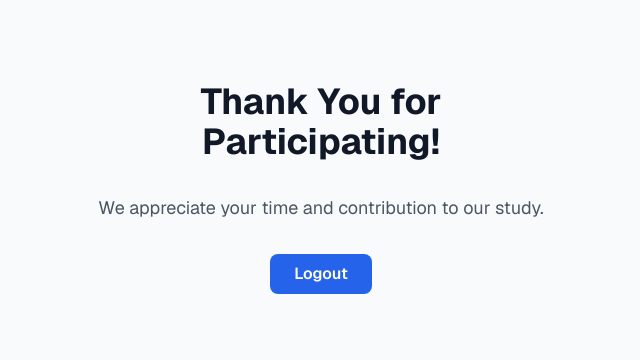
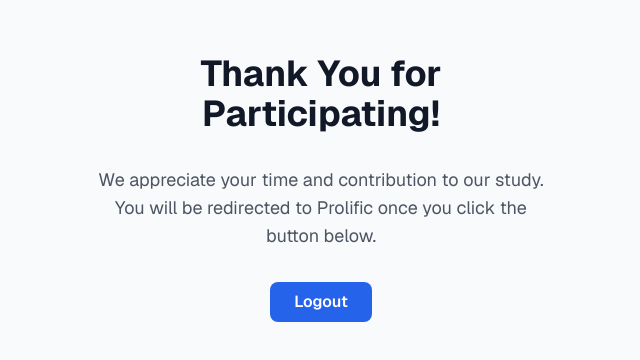
Before and after one commit to jakesosine/shaping_verbal_behavior_through_vector_embeddings, a Next.js app: page /thank-you in a window 1280 px wide. Shown: the part 212-572 px from the top of the page, without its empty margins (319-959 px from the left). Built offline with nearby package versions, Linux system fonts and the light colour scheme.

Commit message:
added redirection instructions

```diff
--- a/src/app/(task)/thank-you/page.tsx
+++ b/src/app/(task)/thank-you/page.tsx
@@ -17,7 +17,7 @@ export default function ThankYou() {
                     Thank You for Participating!
                 </h1>
                 <p className="text-gray-600 text-lg mb-8">
-                    We appreciate your time and contribution to our study.
+                    We appreciate your time and contribution to our study. You will be redirected to Prolific once you click the button below.
                 </p>
                 <button
                     onClick={handleLogout}
```
